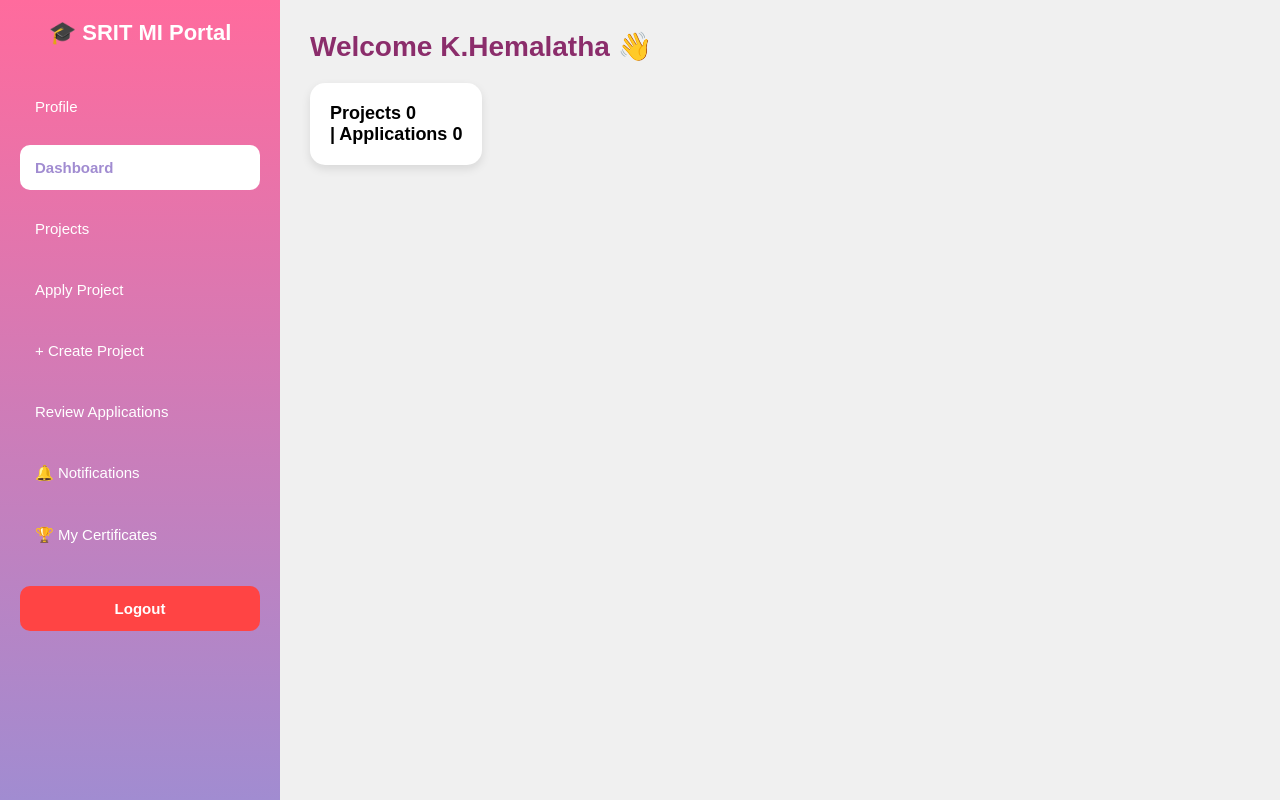
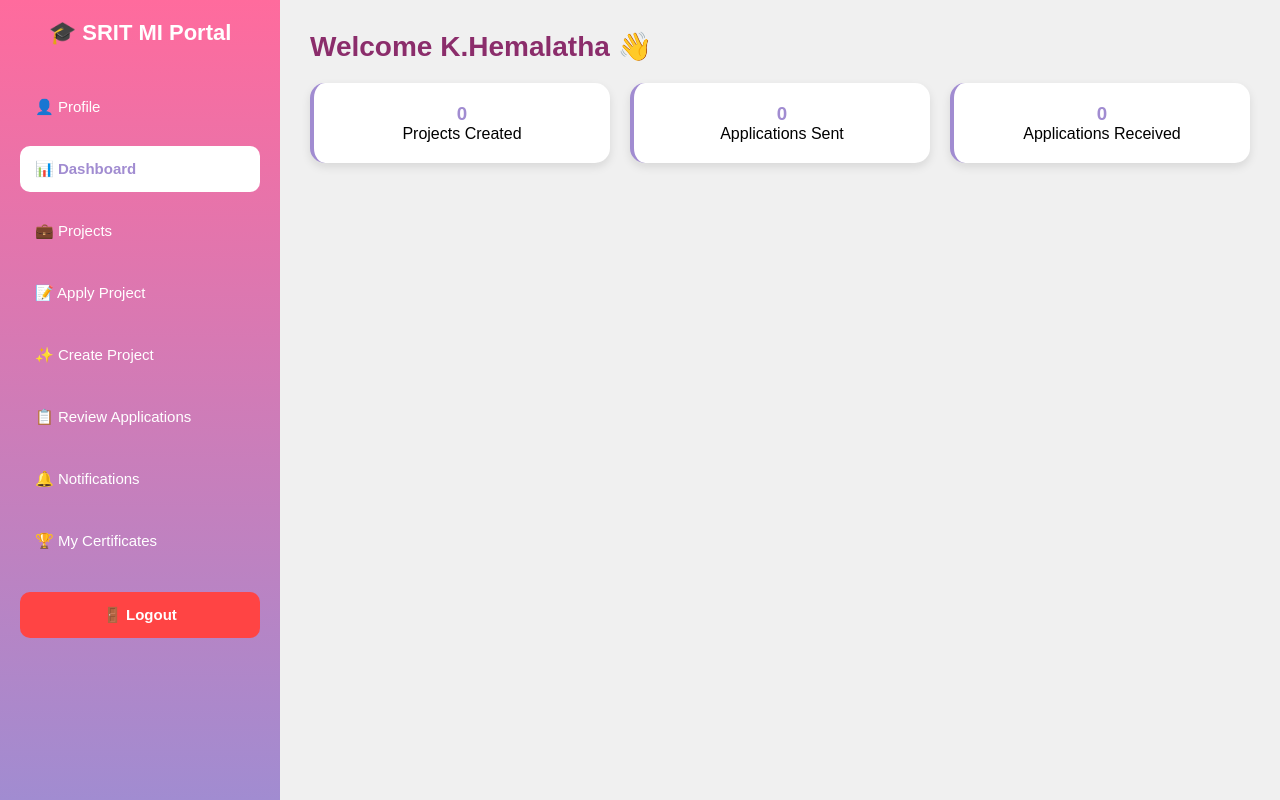
Before and after one commit to kavadihemalatha0317/srit-mi-portal, a Next.js app: page /dashboard in a window 1280 px wide. Built offline with nearby package versions, Linux system fonts and the light colour scheme.

Commit message:
Update dashboard.jsx

```diff
--- a/pages/dashboard.jsx
+++ b/pages/dashboard.jsx
@@ -6,6 +6,7 @@ export default function Dashboard() {
   const [user, setUser] = useState({});
   const [projects, setProjects] = useState([]);
   const [applications, setApplications] = useState([]);
+  const [notifications, setNotifications] = useState([]);
   const [menuOpen, setMenuOpen] = useState(false);
   const router = useRouter();
 
@@ -22,11 +23,13 @@ export default function Dashboard() {
     setUser(userData);
     setProjects(JSON.parse(localStorage.getItem("projects_db") || "[]"));
     setApplications(JSON.parse(localStorage.getItem("applications_db") || "[]"));
+    setNotifications(JSON.parse(localStorage.getItem("notifications_db") || "[]"));
   },[])
 
   // CREATE PROJECT WITH STUDENT DETAILS
   const [newProject, setNewProject] = useState({title:"", desc:"", skills:"", teamSize:""});
   const createProject = () => {
+    if(!newProject.title ||!newProject.desc) return alert("Please fill all fields");
     const project = {
      ...newProject,
       id:Date.now(),
@@ -34,8 +37,10 @@ export default function Dashboard() {
       createdByName:user.name,
       createdByEmail:user.email,
       createdByPhone:user.phone,
+      createdByDept:user.dept,
       status:"open",
-      completed:false
+      completed:false,
+      createdAt: new Date().toLocaleDateString()
     };
     const updated = [...projects, project];
     setProjects(updated);
@@ -47,6 +52,7 @@ export default function Dashboard() {
   // APPLY PROJECT WITH STUDENT DETAILS
   const [applyData, setApplyData] = useState({projectId:"", reason:""});
   const applyProject = () => {
+    if(!applyData.projectId) return alert("Please select a project");
     const app = {
      ...applyData,
       id:Date.now(),
@@ -55,7 +61,9 @@ export default function Dashboard() {
       studentEmail:user.email,
       studentPhone:user.phone,
       studentDept:user.dept,
-      status:"pending"
+      studentYear:user.year,
+      status:"pending",
+      appliedAt: new Date().toLocaleDateString()
     };
     const updated = [...applications, app];
     setApplications(updated);
@@ -67,32 +75,43 @@ export default function Dashboard() {
   // CERTIFICATE FORM
   const [certData, setCertData] = useState({projectId:"", duration:"", description:""});
   const generateCertificate = () => {
+    if(!certData.projectId) return alert("Select a project first");
     const project = projects.find(p => p.id == certData.projectId);
-    if(!project) return alert("Select a project first");
+    if(!project) return alert("Project not found");
 
     const certContent = `
-SRIT MI PORTAL - CERTIFICATE OF COMPLETION
+
+      SRIT MI PORTAL
+   CERTIFICATE OF COMPLETION
+
 
 This is to certify that
-${user.name}
+
+Name: ${user.name}
 Roll No: ${user.roll}
 Department: ${user.dept}
+Year: ${user.year}
+Email: ${user.email}
 
 has successfully completed the project:
-"${project.title}"
 
+Project Title: ${project.title}
 Project Description: ${project.desc}
+Skills Used: ${project.skills}
 Duration: ${certData.duration}
-Skills: ${project.skills}
+Completion Date: ${new Date().toLocaleDateString()}
 
-Date: ${new Date().toLocaleDateString()}
+Project Created By: ${project.createdByName}
+
+    "Building Skills, Building Future"
+
     `;
 
     const blob = new Blob([certContent], {type: 'text/plain'});
     const url = URL.createObjectURL(blob);
     const a = document.createElement('a');
     a.href = url;
-    a.download = `Certificate_${user.roll}_${project.title}.txt`;
+    a.download = `Certificate_${user.roll}_${project.title.replace(/ /g,"_")}.txt`;
     a.click();
     alert("🎉 Certificate Downloaded Successfully!");
   }
@@ -103,29 +122,31 @@ Date: ${new Date().toLocaleDateString()}
   }
 
   const menuItems = [
-    {id:"profile", name:"Profile"},
-    {id:"dashboard", name:"Dashboard"},
-    {id:"projects", name:"Projects"},
-    {id:"apply", name:"Apply Project"},
-    {id:"create", name:"+ Create Project"},
-    {id:"review", name:"Review Applications"},
+    {id:"profile", name:"👤 Profile"},
+    {id:"dashboard", name:"📊 Dashboard"},
+    {id:"projects", name:"💼 Projects"},
+    {id:"apply", name:"📝 Apply Project"},
+    {id:"create", name:"✨ Create Project"},
+    {id:"review", name:"📋 Review Applications"},
     {id:"notifications", name:"🔔 Notifications"},
     {id:"certificate", name:"🏆 My Certificates"},
   ]
 
   const myProjects = projects.filter(p => p.createdBy === user.roll).length;
   const myApplications = applications.filter(a => a.studentRoll === user.roll).length;
+  const myReviews = applications.filter(a => projects.find(p=>p.id==a.projectId)?.createdBy === user.roll).length;
 
   return (
     <div>
       <style>{`
         * { margin:0; padding:0; box-sizing:border-box; font-family: Arial, sans-serif; }
-        body { background:#f0f0f0; }
+        body { background:#f0f0f0; overflow-x:hidden; }
 
-        @keyframes jump { 0%,100%{transform:translateY(0)} 50%{transform:translateY(-10px)} }
-       .jump { animation: jump 0.6s ease; }
+        @keyframes jump { 0%,100%{transform:translateY(0)} 50%{transform:translateY(-8px)} }
+       .jump { animation: jump 0.5s ease; }
 
        .container { display:flex; min-height:100vh; }
+
        .sidebar {
           width:280px;
           background: linear-gradient(180deg, #FF6B9D 0%, #A18CD1 100%);
@@ -134,8 +155,12 @@ Date: ${new Date().toLocaleDateString()}
           position:fixed;
           height:100vh;
           overflow-y:auto;
+          transition:0.3s;
+          z-index:998;
         }
+
        .logo { font-size:22px; font-weight:bold; margin-bottom:30px; text-align:center; }
+
        .sidebar-btn {
           width:100%;
           padding:14px 15px;
@@ -149,8 +174,10 @@ Date: ${new Date().toLocaleDateString()}
           border-radius:10px;
           transition:0.3s;
         }
-       .sidebar-btn:hover { background:rgba(255,255,255,0.2); }
+
+       .sidebar-btn:hover { background:rgba(255,255,255,0.2); transform:translateX(5px); }
        .sidebar-btn.active { background:white; color:#A18CD1; font-weight:bold; }
+
        .logout-btn {
           width:100%;
           padding:14px;
@@ -162,16 +189,25 @@ Date: ${new Date().toLocaleDateString()}
           cursor:pointer;
           font-size:15px;
           font-weight:bold;
+          transition:0.3s;
         }
-       .main { margin-left:280px; padding:30px; flex:1; }
+       .logout-btn:hover { background:#d32f2f; }
+
+       .main { margin-left:280px; padding:30px; flex:1; transition:0.3s; }
+
        .welcome { font-size:28px; font-weight:bold; color:#8B2D6B; margin-bottom:20px; }
+
+       .stats-grid { display:grid; grid-template-columns:repeat(auto-fit, minmax(200px, 1fr)); gap:20px; margin-bottom:20px; }
+
        .stats-card {
           background:white;
           padding:20px;
           border-radius:15px;
-          display:inline-block;
           box-shadow:0 4px 10px rgba(0,0,0,0.1);
+          text-align:center;
+          border-left:4px solid #A18CD1;
         }
+
        .card {
           background:white;
           padding:25px;
@@ -179,16 +215,33 @@ Date: ${new Date().toLocaleDateString()}
           margin-bottom:20px;
           box-shadow:0 4px 10px rgba(0,0,0,0.1);
         }
-       .input { width:100%; padding:12px; margin:10px 0; border:1px solid #ddd; border-radius:8px; }
-       .btn { padding:12px 25px; background:#A18CD1; color:white; border:none; border-radius:8px; cursor:pointer; font-weight:bold; }
-       .btn:hover { background:#8B7AC6; }
-       .project-item { border:1px solid #ddd; padding:15px; border-radius:10px; margin:10px 0; }
-       .hamburger { display:none; position:fixed; top:15px; right:15px; z-index:999; background:#A18CD1; color:white; border:none; padding:10px 15px; border-radius:5px; }
 
-        @media (max-width: 768px) {
-         .sidebar { display: ${menuOpen? 'block' : 'none'}; width:100%; position:relative; height:auto; }
-         .main { margin-left:0; padding:15px; }
+       .input { width:100%; padding:12px; margin:10px 0; border:1px solid #ddd; border-radius:8px; font-size:16px; }
+       .input:focus { outline:none; border-color:#A18CD1; }
+
+       .btn { padding:12px 25px; background:#A18CD1; color:white; border:none; border-radius:8px; cursor:pointer; font-weight:bold; font-size:16px; transition:0.3s; }
+       .btn:hover { background:#8B7AC6; transform:translateY(-2px); }
+       .btn-full { width:100%; }
+
+       .project-item { border:1px solid #ddd; padding:15px; border-radius:10px; margin:10px 0; background:#fafafa; }
+       .project-item:hover { box-shadow:0 2px 8px rgba(0,0,0,0.1); }
+
+       .info-box { background:#f5f5f5; padding:15px; border-radius:8px; margin:10px 0; border-left:3px solid #A18CD1; }
+
+       .hamburger { display:none; position:fixed; top:15px; right:15px; z-index:999; background:#A18CD1; color:white; border:none; padding:10px 15px; border-radius:8px; font-size:22px; cursor:pointer; }
+
+        /* MOBILE RESPONSIVE */
+        @media (max-width: 1023px) {
+         .sidebar { transform: translateX(-100%); }
+         .sidebar.open { transform: translateX(0); box-shadow:2px 0 10px rgba(0,0,0,0.3); }
+         .main { margin-left:0; padding:20px 15px; }
          .hamburger { display:block; }
+         .welcome { font-size:22px; }
+         .stats-grid { grid-template-columns:1fr; }
+        }
+
+        @media (min-width: 768px) {
+         .grid-2 { display:grid; grid-template-columns:1fr 1fr; gap:20px; }
         }
       `}</style>
 
@@ -196,7 +249,7 @@ Date: ${new Date().toLocaleDateString()}
 
       <div className="container">
         {/* SIDEBAR */}
-        <div className="sidebar">
+        <div className={`sidebar ${menuOpen? 'open' : ''}`}>
           <div className="logo jump">🎓 SRIT MI Portal</div>
           {menuItems.map(item => (
             <button
@@ -207,7 +260,7 @@ Date: ${new Date().toLocaleDateString()}
               {item.name}
             </button>
           ))}
-          <button onClick={handleLogout} className="logout-btn">Logout</button>
+          <button onClick={handleLogout} className="logout-btn">🚪 Logout</button>
         </div>
 
         {/* MAIN */}
@@ -217,13 +270,16 @@ Date: ${new Date().toLocaleDateString()}
           {page==="profile" && (
             <div className="card jump">
               <h2 style={{color:"#A18CD1", marginBottom:"20px"}}>My Profile</h2>
+              <div className="grid-2">
                 <p><b>Name:</b> {user.name}</p>
                 <p><b>Roll No:</b> {user.roll}</p>
                 <p><b>Role:</b> {user.role}</p>
                 <p><b>Department:</b> {user.dept}</p>
                 <p><b>Year:</b> {user.year}</p>
+                <p><b>College:</b> {user.college}</p>
                 <p><b>Email:</b> {user.email}</p>
                 <p><b>Phone:</b> {user.phone}</p>
+              </div>
             </div>
           )}
 
@@ -231,9 +287,19 @@ Date: ${new Date().toLocaleDateString()}
           {page==="dashboard" && (
             <div className="jump">
               <div className="welcome">Welcome {user.name} 👋</div>
+              <div className="stats-grid">
                 <div className="stats-card">
-                <div style={{fontSize:"18px", fontWeight:"bold"}}>Projects {myProjects}</div>
-                <div style={{fontSize:"18px", fontWeight:"bold"}}>| Applications {myApplications}</div>
+                  <h3 style={{color:"#A18CD1"}}>{myProjects}</h3>
+                  <p>Projects Created</p>
+                </div>
+                <div className="stats-card">
+                  <h3 style={{color:"#A18CD1"}}>{myApplications}</h3>
+                  <p>Applications Sent</p>
+                </div>
+                <div className="stats-card">
+                  <h3 style={{color:"#A18CD1"}}>{myReviews}</h3>
+                  <p>Applications Received</p>
+                </div>
               </div>
             </div>
           )}
@@ -241,15 +307,17 @@ Date: ${new Date().toLocaleDateString()}
           {/* PROJECTS */}
           {page==="projects" && (
             <div className="card jump">
-              <h2 style={{color:"#A18CD1"}}>All Projects</h2>
-              {projects.length===0? <p>No projects yet</p> :
+              <h2 style={{color:"#A18CD1", marginBottom:"20px"}}>All Projects</h2>
+              {projects.length===0? <p>No projects yet. Create one!</p> :
                 projects.map(p => (
                   <div key={p.id} className="project-item">
-                    <h3>{p.title}</h3>
+                    <h3 style={{color:"#8B2D6B"}}>{p.title}</h3>
                     <p>{p.desc}</p>
                     <p><b>Skills:</b> {p.skills}</p>
+                    <p><b>Team Size:</b> {p.teamSize}</p>
                     <p><b>Created By:</b> {p.createdByName} - {p.createdBy}</p>
                     <p><b>Contact:</b> {p.createdByEmail}</p>
+                    <p><b>Status:</b> {p.completed? "Completed" : "Open"}</p>
                   </div>
                 ))
               }
@@ -259,60 +327,57 @@ Date: ${new Date().toLocaleDateString()}
           {/* CREATE PROJECT */}
           {page==="create" && (
             <div className="card jump">
-              <h2 style={{color:"#A18CD1"}}>Create New Project ✨</h2>
+              <h2 style={{color:"#A18CD1", marginBottom:"20px"}}>Create New Project ✨</h2>
               <input className="input" placeholder="Project Title" value={newProject.title} onChange={e=>setNewProject({...newProject, title:e.target.value})} />
-              <textarea className="input" placeholder="Description" rows="4" value={newProject.desc} onChange={e=>setNewProject({...newProject, desc:e.target.value})} />
+              <textarea className="input" placeholder="Project Description" rows="4" value={newProject.desc} onChange={e=>setNewProject({...newProject, desc:e.target.value})} />
               <input className="input" placeholder="Required Skills" value={newProject.skills} onChange={e=>setNewProject({...newProject, skills:e.target.value})} />
               <input className="input" placeholder="Team Size Needed" value={newProject.teamSize} onChange={e=>setNewProject({...newProject, teamSize:e.target.value})} />
 
-              <div style={{background:"#f5f5f5", padding:"15px", borderRadius:"8px", margin:"10px 0"}}>
+              <div className="info-box">
                 <h4>Your Details:</h4>
-                <p><b>Name:</b> {user.name}</p>
-                <p><b>Roll:</b> {user.roll}</p>
-                <p><b>Email:</b> {user.email}</p>
-                <p><b>Phone:</b> {user.phone}</p>
+                <p><b>Name:</b> {user.name} | <b>Roll:</b> {user.roll}</p>
+                <p><b>Email:</b> {user.email} | <b>Phone:</b> {user.phone}</p>
               </div>
-              <button className="btn" onClick={createProject}>Create Project</button>
+              <button className="btn btn-full" onClick={createProject}>Create Project</button>
             </div>
           )}
 
           {/* APPLY PROJECT */}
           {page==="apply" && (
             <div className="card jump">
-              <h2 style={{color:"#A18CD1"}}>Apply for Project 📝</h2>
+              <h2 style={{color:"#A18CD1", marginBottom:"20px"}}>Apply for Project 📝</h2>
               <select className="input" value={applyData.projectId} onChange={e=>setApplyData({...applyData, projectId:e.target.value})}>
                 <option value="">Select Project</option>
-                {projects.filter(p=>!p.completed).map(p => <option key={p.id} value={p.id}>{p.title}</option>)}
+                {projects.filter(p=>!p.completed).map(p => <option key={p.id} value={p.id}>{p.title} - By {p.createdByName}</option>)}
               </select>
               <textarea className="input" placeholder="Why do you want this project?" rows="4" value={applyData.reason} onChange={e=>setApplyData({...applyData, reason:e.target.value})} />
 
-              <div style={{background:"#f5f5f5", padding:"15px", borderRadius:"8px", margin:"10px 0"}}>
+              <div className="info-box">
                 <h4>Your Details will be sent:</h4>
-                <p><b>Name:</b> {user.name}</p>
-                <p><b>Roll:</b> {user.roll}</p>
-                <p><b>Dept:</b> {user.dept}</p>
-                <p><b>Email:</b> {user.email}</p>
-                <p><b>Phone:</b> {user.phone}</p>
+                <p><b>Name:</b> {user.name} | <b>Roll:</b> {user.roll}</p>
+                <p><b>Dept:</b> {user.dept} | <b>Year:</b> {user.year}</p>
+                <p><b>Email:</b> {user.email} | <b>Phone:</b> {user.phone}</p>
               </div>
-              <button className="btn" onClick={applyProject}>Apply Now</button>
+              <button className="btn btn-full" onClick={applyProject}>Apply Now</button>
             </div>
           )}
 
           {/* REVIEW APPLICATIONS */}
           {page==="review" && (
             <div className="card jump">
-              <h2 style={{color:"#A18CD1"}}>Review Applications</h2>
+              <h2 style={{color:"#A18CD1", marginBottom:"20px"}}>Review Applications</h2>
               {applications.filter(a => projects.find(p=>p.id==a.projectId)?.createdBy === user.roll).length===0?
                 <p>No applications yet</p> :
                 applications.filter(a => projects.find(p=>p.id==a.projectId)?.createdBy === user.roll).map(a => (
                   <div key={a.id} className="project-item">
+                    <h3>{projects.find(p=>p.id==a.projectId)?.title}</h3>
                     <p><b>Student:</b> {a.studentName} - {a.studentRoll}</p>
-                    <p><b>Dept:</b> {a.studentDept}</p>
+                    <p><b>Dept:</b> {a.studentDept} | <b>Year:</b> {a.studentYear}</p>
                     <p><b>Email:</b> {a.studentEmail}</p>
                     <p><b>Phone:</b> {a.studentPhone}</p>
-                    <p><b>Project:</b> {projects.find(p=>p.id==a.projectId)?.title}</p>
                     <p><b>Reason:</b> {a.reason}</p>
                     <p><b>Status:</b> {a.status}</p>
+                    <p><b>Applied On:</b> {a.appliedAt}</p>
                   </div>
                 ))
               }
@@ -322,7 +387,7 @@ Date: ${new Date().toLocaleDateString()}
           {/* NOTIFICATIONS */}
           {page==="notifications" && (
             <div className="card jump">
-              <h2 style={{color:"#A18CD1"}}>Notifications 🔔</h2>
+              <h2 style={{color:"#A18CD1", marginBottom:"20px"}}>Notifications 🔔</h2>
               <p>No new notifications</p>
             </div>
           )}
@@ -330,14 +395,14 @@ Date: ${new Date().toLocaleDateString()}
           {/* CERTIFICATES */}
           {page==="certificate" && (
             <div className="card jump">
-              <h2 style={{color:"#A18CD1"}}>Generate Certificate 🏆</h2>
+              <h2 style={{color:"#A18CD1", marginBottom:"20px"}}>Generate Certificate 🏆</h2>
               <select className="input" value={certData.projectId} onChange={e=>setCertData({...certData, projectId:e.target.value})}>
                 <option value="">Select Completed Project</option>
                 {projects.filter(p=>p.createdBy===user.roll).map(p => <option key={p.id} value={p.id}>{p.title}</option>)}
               </select>
               <input className="input" placeholder="Project Duration" value={certData.duration} onChange={e=>setCertData({...certData, duration:e.target.value})} />
               <textarea className="input" placeholder="Project Description" rows="3" value={certData.description} onChange={e=>setCertData({...certData, description:e.target.value})} />
-              <button className="btn" onClick={generateCertificate}>Generate & Download Certificate</button>
+              <button className="btn btn-full" onClick={generateCertificate}>Generate & Download Certificate</button>
             </div>
           )}
 
```
Lines whose indentation alone changed are shown as unchanged.
